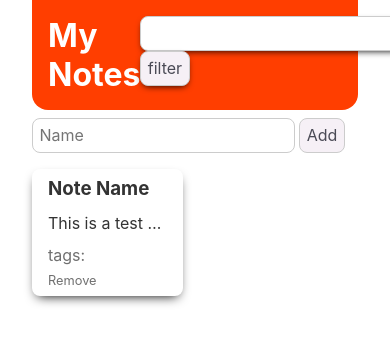
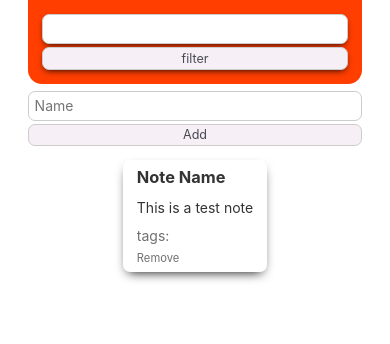
Before and after one commit to B0nBun/SvelteNoteApp, a Svelte app: page / in a window 390 px wide. Shown: the top 344 px of the page. Built offline with nearby package versions, Linux system fonts and the light colour scheme.

Commit message:
Home Page adaptive styling

```diff
--- a/public/global.css
+++ b/public/global.css
@@ -131,3 +131,9 @@ button:focus {
 .header3 {
 	font-size: 1.15em;
 }
+
+@media (max-width: 25rem) {
+	:root {
+		font-size: 14px;
+	}
+}
--- a/src/components/Home.svelte
+++ b/src/components/Home.svelte
@@ -97,4 +97,44 @@
         grid-gap: 1.5em;
         justify-content: space-between;
     }
+
+    @media (max-width: 40rem) {
+        .header h1 {
+            display: none;
+        }
+    }
+
+    @media (max-width: 25rem) {
+        .header {
+            form {
+                display: flex;
+                flex-direction: column;
+                gap: .2rem;
+                width: 100%;
+
+                button {
+                    font-size: .9em;
+                    padding: .2rem;
+                }
+            }
+            display: flex;
+            align-items: center;
+            justify-content: center;
+        }
+
+        .body {
+            align-items: center;
+            form {
+                display: flex;
+                flex-direction: column;
+                gap: .2rem;
+                width: 100%;
+
+                button {
+                    font-size: .9em;
+                    padding: .2rem;
+                }
+            }
+        }
+    }
 </style>
--- a/src/components/MiniNote.svelte
+++ b/src/components/MiniNote.svelte
@@ -35,6 +35,12 @@
         transition: transform ease-out .2s;
     }
 
+    @media (max-width: 25rem) {
+        .note {
+            grid-column: span 4;
+        }
+    }
+
     .note:hover, .note:focus {
         transform: scale(1.05);
     }
```
